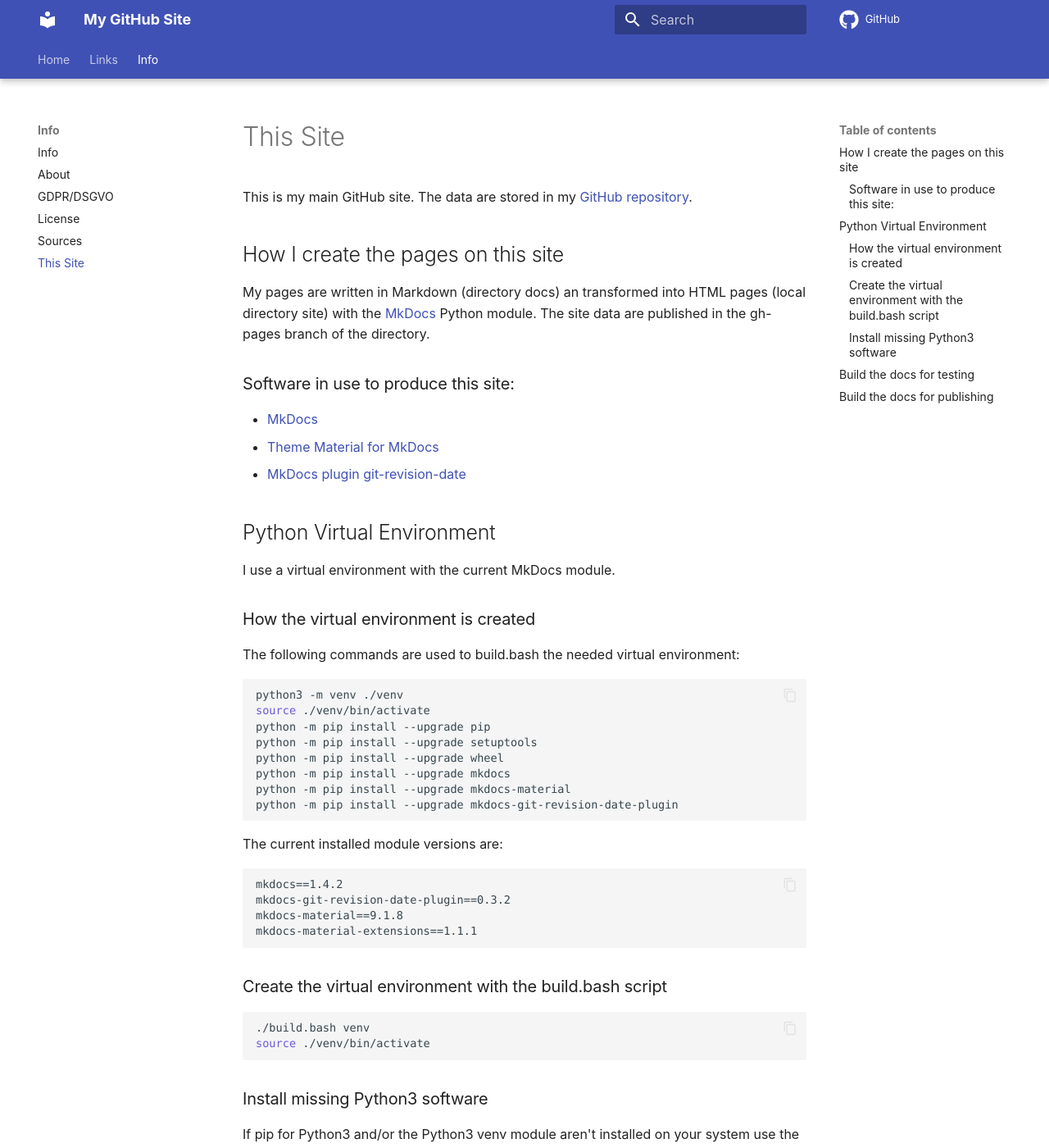
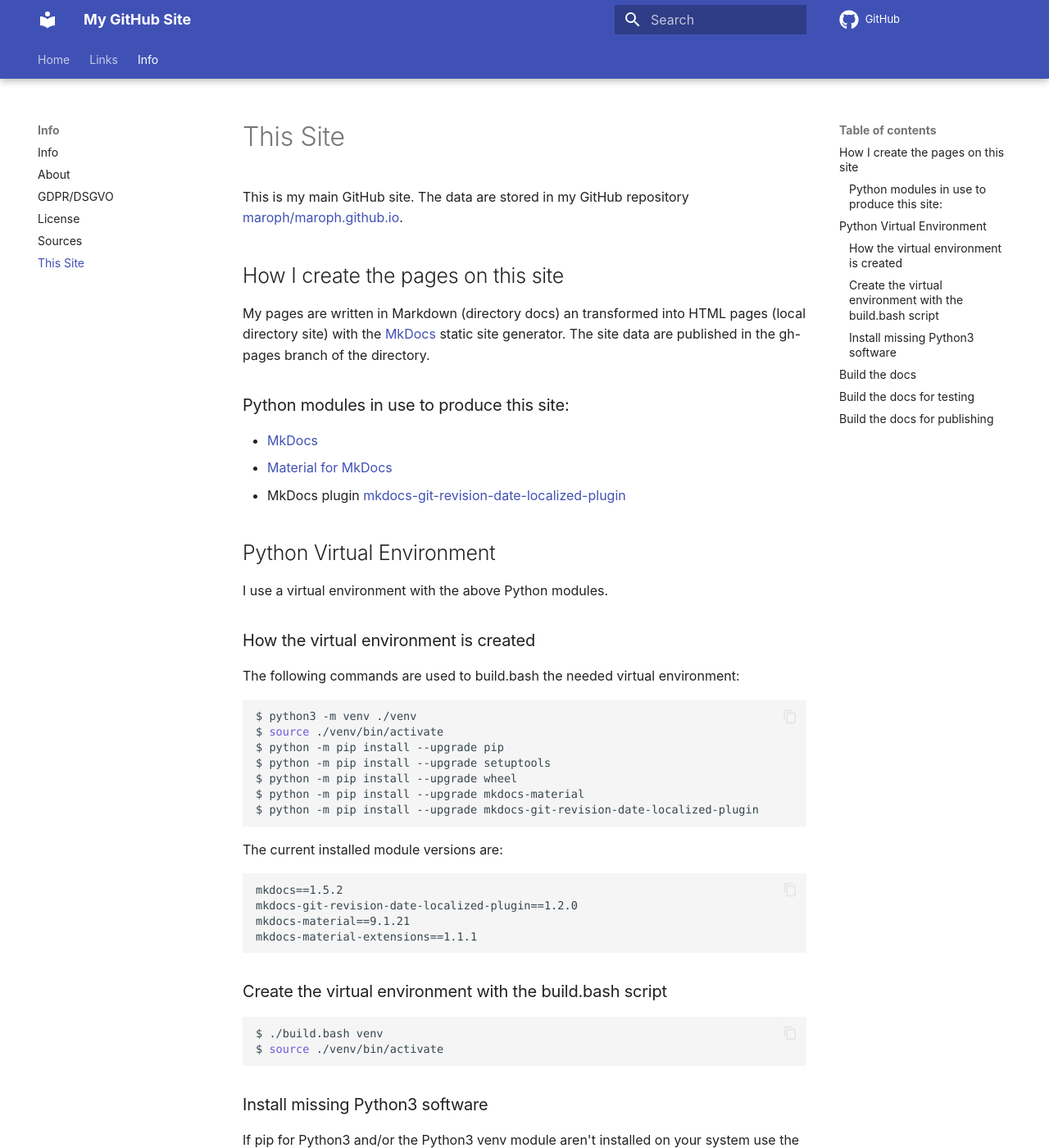
Before and after one commit to maroph/maroph.github.io, an MkDocs documentation site: the page built from docs/info/site.md, in a window 1280 px wide and 1400 px high. Shown: the whole window at 82% size. Built offline with MkDocs 1.6.1 and Material for MkDocs 9.7.7, drawn with Linux system fonts in a browser that asks for light colours; comment, search, counter and statistics services are not loaded; some of the changed text lies outside the part shown.

Commit message:
update site info

````diff
--- a/docs/info/site.md
+++ b/docs/info/site.md
@@ -1,53 +1,53 @@
 # This Site
-This is my main GitHub site.  The data are stored in my
-[GitHub repository](https://github.com/maroph/maroph.github.io).
+This is my main GitHub site.  The data are stored in my GitHub repository
+[maroph/maroph.github.io](https://github.com/maroph/maroph.github.io).
 
 ## How I create the pages on this site
 My pages are written in Markdown (directory docs) an transformed into HTML
-pages (local directory site) with the [MkDocs](https://www.mkdocs.org/) Python
-module. The site data are published in the gh-pages branch of the directory.
+pages (local directory site) with the [MkDocs](https://www.mkdocs.org/)
+static site generator. The site data are published in the gh-pages branch
+of the directory.
 
-### Software in use to produce this site:
+### Python modules in use to produce this site:
 
 * [MkDocs]{:target="blank"}
-* [Theme Material for MkDocs]{:target="blank"}
-* [MkDocs plugin git-revision-date]{:target="blank"}
+* [Material for MkDocs]{:target="blank"}
+* MkDocs plugin [mkdocs-git-revision-date-localized-plugin]{:target="blank"}
 
-[MkDocs]: https://www.mkdocs.org/
-[Theme Material for MkDocs]: https://squidfunk.github.io/mkdocs-material/
-[MkDocs plugin git-revision-date]: https://github.com/zhaoterryy/mkdocs-git-revision-date-plugin/
+[MkDocs]: https://pypi.org/project/mkdocs/
+[Material for MkDocs]: https://pypi.org/project/mkdocs-material/
+[mkdocs-git-revision-date-localized-plugin]: https://pypi.org/project/mkdocs-git-revision-date-localized-plugin/
 
 ## Python Virtual Environment
-I use a virtual environment with the current MkDocs module.
+I use a virtual environment with the above Python modules.
 
 ### How the virtual environment is created
 The following commands are used to build.bash the needed virtual environment:
 
 ```bash
-python3 -m venv ./venv
-source ./venv/bin/activate
-python -m pip install --upgrade pip
-python -m pip install --upgrade setuptools
-python -m pip install --upgrade wheel
-python -m pip install --upgrade mkdocs
-python -m pip install --upgrade mkdocs-material
-python -m pip install --upgrade mkdocs-git-revision-date-plugin
+$ python3 -m venv ./venv
+$ source ./venv/bin/activate
+$ python -m pip install --upgrade pip
+$ python -m pip install --upgrade setuptools
+$ python -m pip install --upgrade wheel
+$ python -m pip install --upgrade mkdocs-material
+$ python -m pip install --upgrade mkdocs-git-revision-date-localized-plugin
 ```
 
 The current installed module versions are:
 
 ```
-mkdocs==1.4.2
-mkdocs-git-revision-date-plugin==0.3.2
-mkdocs-material==9.1.8
+mkdocs==1.5.2
+mkdocs-git-revision-date-localized-plugin==1.2.0
+mkdocs-material==9.1.21
 mkdocs-material-extensions==1.1.1
 ```
 
 ### Create the virtual environment with the build.bash script
 
 ```bash
-./build.bash venv
-source ./venv/bin/activate
+$ ./build.bash venv
+$ source ./venv/bin/activate
 ```
 
 ### Install missing Python3 software
@@ -55,31 +55,58 @@
 use the following commands as administrator (root):
 
 ```bash
-sudo apt install python3-pip
-sudo apt install python3-venv
+$ sudo apt install python3-pip
+$ sudo apt install python3-venv
 ```
 
-##  Build the docs for testing
+##  Build the docs
 
 ```bash
-source venv/bin/activate
-mkdocs build
+$ source venv/bin/activate
+$ mkdocs build
 ```
 
 or
 
 ```bash
-./build.bash
+$ ./build.bash
 ```
+
+##  Build the docs for testing
+```
+$ source venv/bin/activate
+$ ./build.bash serve
+build.bash: check for needed Python modules
+----------
+Name: mkdocs
+Version: 1.5.2
+
+Name: mkdocs-material
+Version: 9.1.21
+
+Name: mkdocs-git-revision-date-localized-plugin
+Version: 1.2.0
+----------
+
+build.bash: mkdocs serve
+INFO    -  Building documentation...
+INFO    -  Cleaning site directory
+INFO    -  Documentation built in 0.35 seconds
+INFO    -  [10:03:56] Watching paths for changes: 'docs', 'mkdocs.yml'
+INFO    -  [10:03:56] Serving on http://127.0.0.1:8000/
+
+shutdown MkDocs server: ./mkdocs.shut
+```
+
 
 ## Build the docs for publishing
 
 ```bash
-source venv/bin/activate
-./build.bash deploy
+$ source venv/bin/activate
+$ ./build.bash deploy
 ```
 
 ```bash
-git commit -m "my commit message"
-git push
+$ git commit -m "my commit message"
+$ git push
 ```
````
Also changed, not shown: 1 other file.
